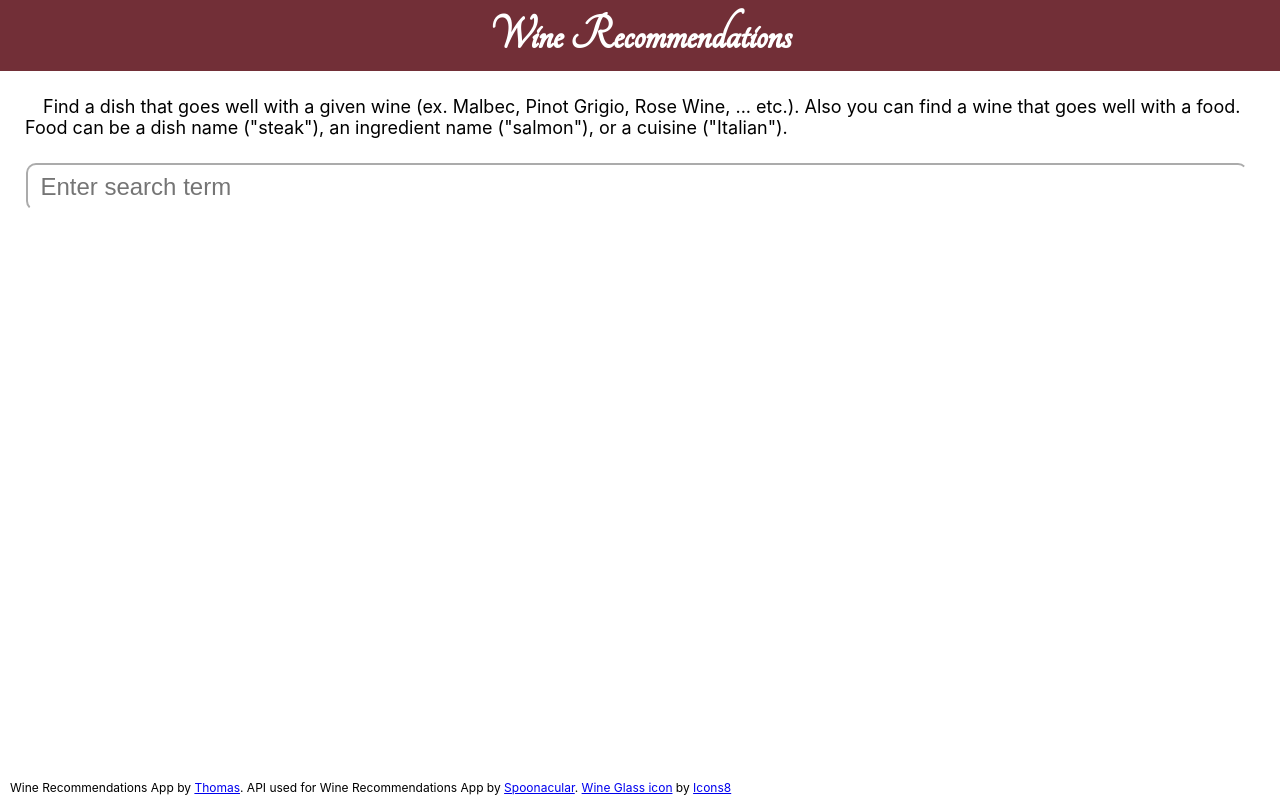
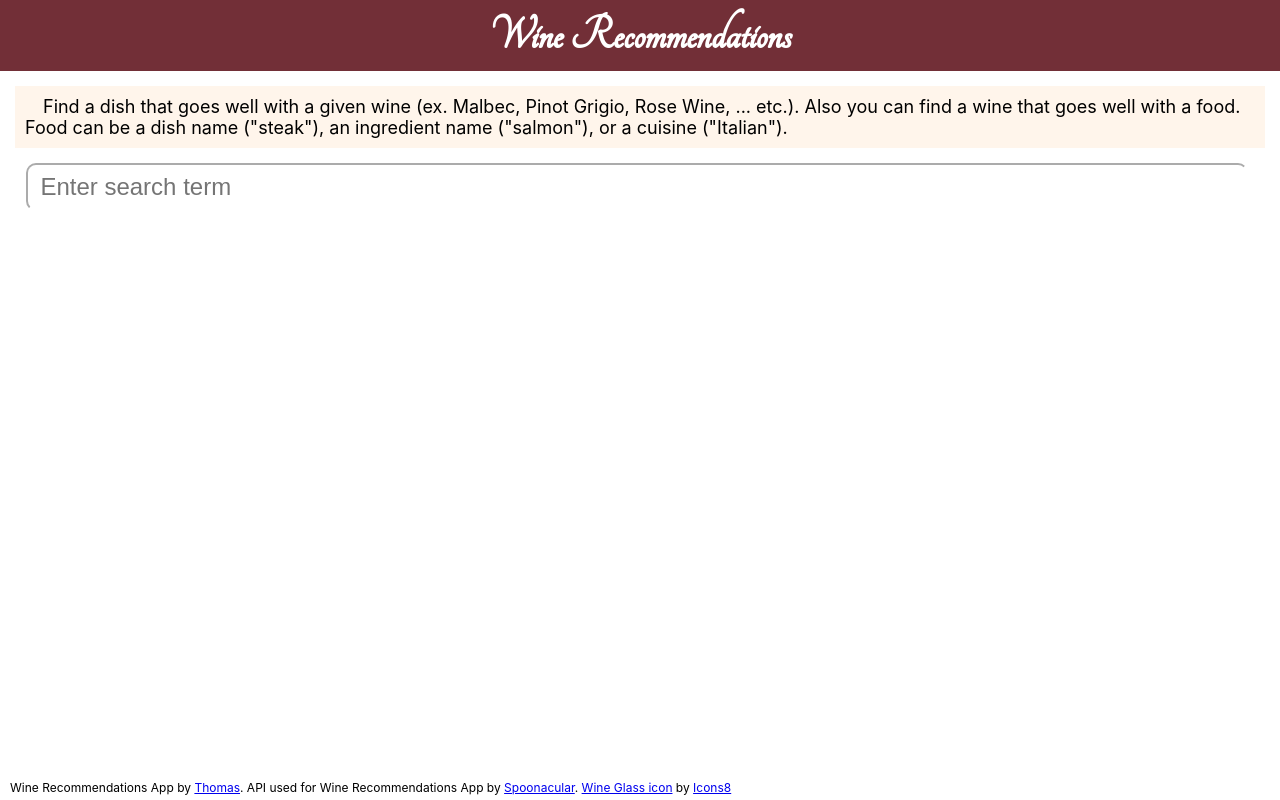
Before and after one commit to thomasgilmore/wine-recommendations-app-v2, a React (Create React App) app: page / in a window 1280 px wide. Built offline with nearby package versions, Linux system fonts and the light colour scheme; no server answers; a web font is replaced by a local one.

Commit message:
working on description.css

```diff
--- a/src/Components/description.css
+++ b/src/Components/description.css
@@ -1,4 +1,5 @@
 .description {
+    background-color: #fff5eb;
     font-size: 18px;
     margin: 15px;
     padding: 10px;
```
